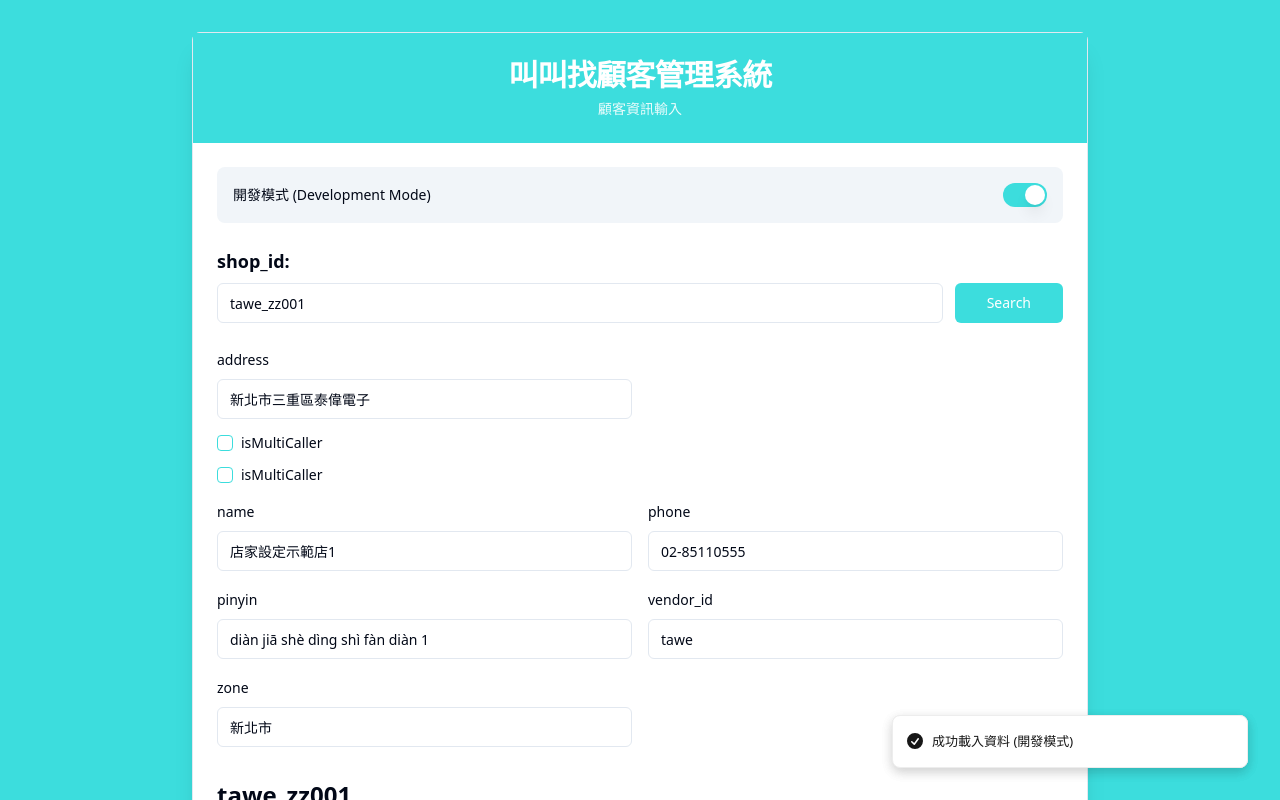
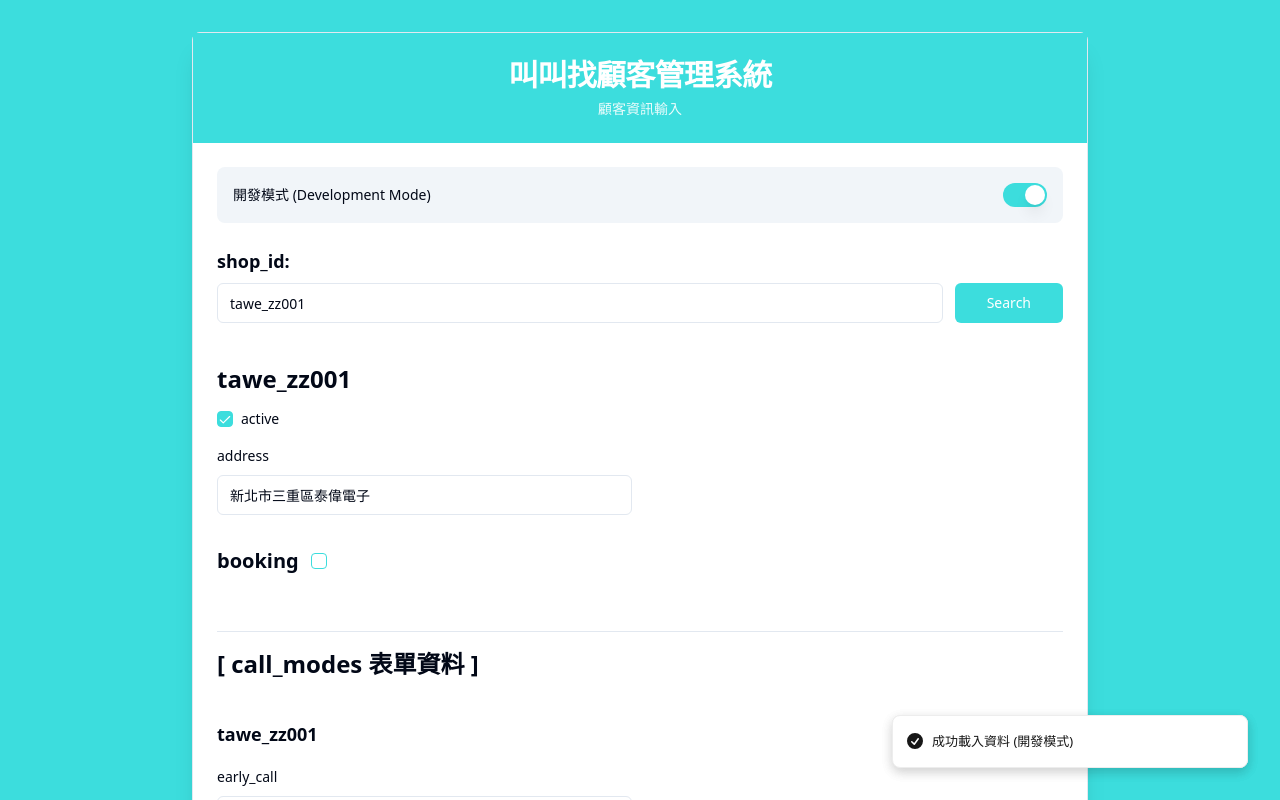
Before and after one commit to mickmon1349/cmb-crm-system, a React (Vite) app: page / in a window 1280 px wide. Both pictures are taken after a click on the button "Search". Shown: the top 800 px of the page. Built offline with nearby package versions, Linux system fonts and the light colour scheme; the HTML template or start-up script is replaced by a standard one.

Commit message:
Reverted to commit 8d12a19d6a1157e0024f3aa03aca02338d08175a

```diff
--- a/src/pages/Index.tsx
+++ b/src/pages/Index.tsx
@@ -150,41 +150,21 @@ const Index = () => {
         const response = await axios.post("https://line-bot-306511771181.asia-east1.run.app/get_shop_data", {
           shop_id: shopIdInput
         });
-        if (response.data.result !== "ok" && response.data.result !== "OK") {
+        if (response.data.result !== "OK") {
           toast.error(`查詢失敗: ${response.data.result}`);
           setIsLoading(false);
           return;
         }
-        // Extract shop_data from response
         data = response.data.shop_data;
-        if (!data) {
-          toast.error("找不到該店家資料");
-          setIsLoading(false);
-          return;
-        }
         toast.success("成功載入資料");
       }
-
-      // Wrap data in shop_id structure
-      const wrappedData = {
-        [shopIdInput]: data
-      };
 
       // Merge with schema values (from "value" column in CSV)
       const schemaData = loadSchemaData();
       const mergedData = {
         ...schemaData,
-        ...wrappedData
+        ...data
       };
-
-      // Auto-calculate isMultiCaller based on callers count
-      const callersPath = `${shopIdInput}.callers`;
-      const callers = getNestedValue(mergedData, callersPath);
-      if (callers && typeof callers === 'object') {
-        const callerCount = Object.keys(callers).length;
-        setNestedValue(mergedData, `${shopIdInput}.isMultiCaller`, callerCount > 1);
-      }
-
       setShopData(mergedData);
 
       // Initialize toggles for booking
@@ -253,22 +233,7 @@ const Index = () => {
     const nestingLevel = getNestingLevel(key);
 
     // Calculate font size based on nesting level
-    // Main shop info fields (address, isMultiCaller, name, phone, pinyin, vendor_id, zone) should match booking level
-    const mainShopInfoFields = [
-      `${shopIdInput}.address`,
-      `${shopIdInput}.isMultiCaller`,
-      `${shopIdInput}.name`,
-      `${shopIdInput}.phone`,
-      `${shopIdInput}.pinyin`,
-      `${shopIdInput}.vendor_id`,
-      `${shopIdInput}.zone`
-    ];
-
     const getFontSize = () => {
-      // Main shop info fields and booking level should be text-xl
-      if (mainShopInfoFields.includes(key) || key === `${shopIdInput}.booking`) {
-        return "text-xl";
-      }
       if (nestingLevel === 1) return "text-2xl";
       if (nestingLevel === 2) return "text-xl";
       if (nestingLevel === 3) return "text-lg";
@@ -456,25 +421,7 @@ const Index = () => {
               請輸入店家代碼並點擊 Search 按鈕查詢資料
             </div> : <>
               <div className="grid grid-cols-2 gap-4">
-                {/* Render fields in specific order: address, isMultiCaller, name, phone, pinyin, vendor_id, zone first */}
-                {uiSchema.filter(field => field.key === `tawe_zz001.address`).map(field => renderField(field))}
-                {uiSchema.filter(field => field.key === `tawe_zz001.isMultiCaller`).map(field => renderField(field))}
-                {uiSchema.filter(field => field.key === `tawe_zz001.name`).map(field => renderField(field))}
-                {uiSchema.filter(field => field.key === `tawe_zz001.phone`).map(field => renderField(field))}
-                {uiSchema.filter(field => field.key === `tawe_zz001.pinyin`).map(field => renderField(field))}
-                {uiSchema.filter(field => field.key === `tawe_zz001.vendor_id`).map(field => renderField(field))}
-                {uiSchema.filter(field => field.key === `tawe_zz001.zone`).map(field => renderField(field))}
-
-                {/* Render remaining fields */}
-                {uiSchema.filter(field =>
-                  field.key !== `tawe_zz001.address` &&
-                  field.key !== `tawe_zz001.isMultiCaller` &&
-                  field.key !== `tawe_zz001.name` &&
-                  field.key !== `tawe_zz001.phone` &&
-                  field.key !== `tawe_zz001.pinyin` &&
-                  field.key !== `tawe_zz001.vendor_id` &&
-                  field.key !== `tawe_zz001.zone`
-                ).map(field => renderField(field))}
+                {uiSchema.map(field => renderField(field))}
 
                 {/* Render additional call_modes for multi-caller mode */}
                 {isMultiCaller() && getAdditionalCallerKeys().map(additionalCallerKey => {
```
Also changed, not shown: public/ui-schema.csv.
